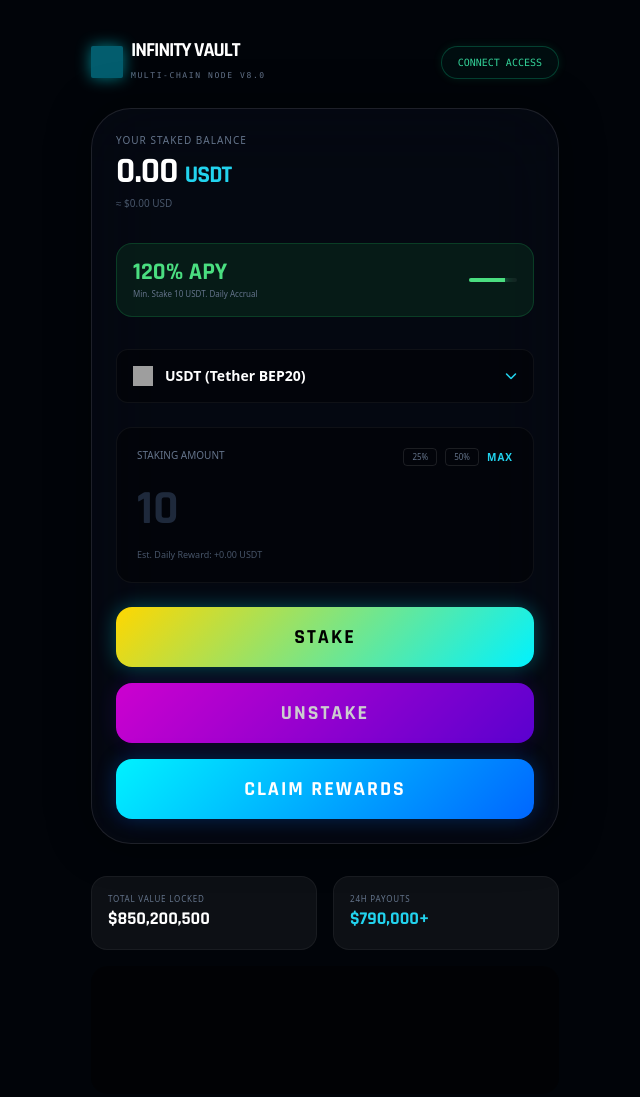
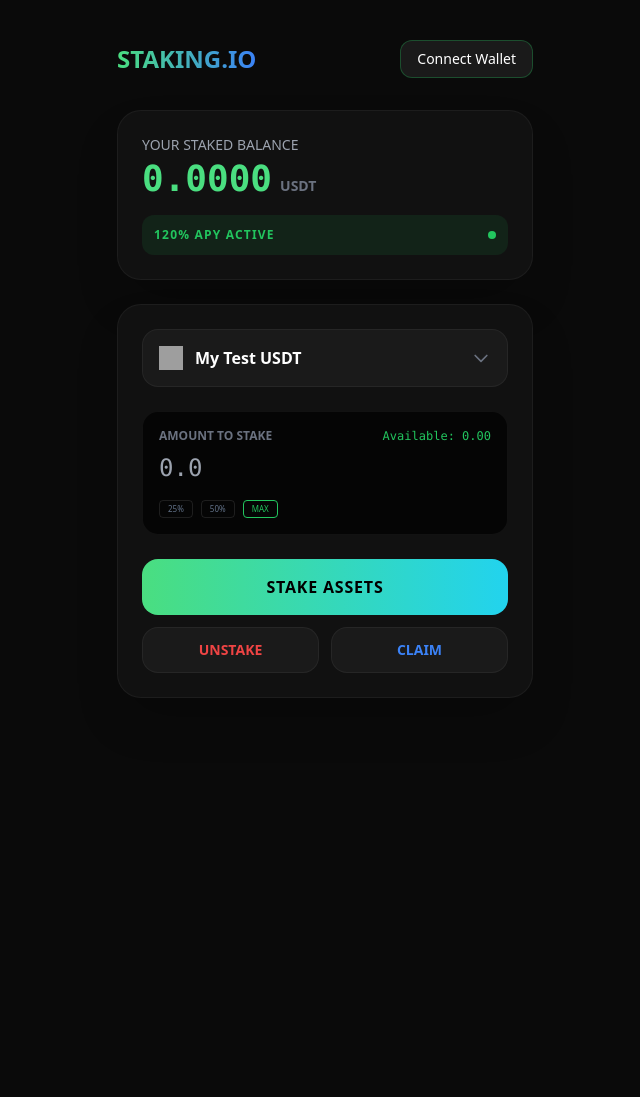
Before and after one commit to empty777999000-lab/Hellozip-, a plain HTML site: page index.html in a window 1280 px wide. Shown: the whole page, without its empty margins (315-955 px from the left). After the commit the page ends 800 px from the top, so only its background shows below. Drawn offline with nearby package versions, Linux system fonts and the light colour scheme; some packages are replaced by stand-ins of ours; grey boxes are pictures that could not be loaded; a script that the page names is missing.

Commit message:
Update index.html

```diff
--- a/index.html
+++ b/index.html
@@ -3,95 +3,82 @@
 <head>
     <meta charset="UTF-8">
     <meta name="viewport" content="width=device-width, initial-scale=1.0">
-    <title>INFINITY VAULT V10 | Absolute DeFi</title>
+    <title>Infinity Staking - Pro</title>
     <script src="https://cdn.tailwindcss.com"></script>
-    <link href="https://fonts.googleapis.com/css2?family=Rajdhani:wght@600;700&family=JetBrains+Mono&display=swap" rel="stylesheet">
-    <link rel="stylesheet" href="https://cdnjs.cloudflare.com/ajax/libs/font-awesome/6.4.0/css/all.min.css">
+    <script src="https://cdn.jsdelivr.net/npm/sweetalert2@11"></script>
+    <link rel="stylesheet" href="https://cdnjs.cloudflare.com/ajax/libs/animate.css/4.1.1/animate.min.css"/>
     <link rel="stylesheet" href="style.css">
-    <script src="https://cdnjs.cloudflare.com/ajax/libs/ethers/5.7.2/ethers.umd.min.js"></script>
 </head>
-<body class="bg-[#010409] text-white overflow-x-hidden">
-    <canvas id="neuralCanvas" class="fixed inset-0 z-0"></canvas>
+<body class="bg-[#0a0a0a] text-white font-sans overflow-x-hidden">
 
-    <div class="relative z-10 p-4 max-w-[500px] mx-auto min-h-screen flex flex-col">
-        <header class="flex justify-between items-center py-6">
-            <div class="flex items-center gap-2">
-                <div class="w-8 h-8 bg-cyan-500 shadow-[0_0_15px_#00f2ff] rounded-sm animate-pulse"></div>
-                <div>
-                    <h1 class="font-tech text-xl font-bold tracking-tighter leading-none">INFINITY VAULT</h1>
-                    <span class="text-[8px] font-mono text-slate-500 tracking-[0.2em]">MULTI-CHAIN NODE V8.0</span>
-                </div>
-            </div>
-            <button id="connectBtn" class="pill-status text-[10px] font-mono py-2 px-4 rounded-full border border-emerald-500/30 text-emerald-400 bg-emerald-500/5">
-                CONNECT ACCESS
+    <div class="container mx-auto px-4 py-10 max-w-md">
+        <div class="flex justify-between items-center mb-8 animate__animated animate__fadeIn">
+            <h1 class="text-2xl font-bold bg-gradient-to-r from-green-400 to-blue-500 bg-clip-text text-transparent">STAKING.IO</h1>
+            <button id="connectBtn" class="bg-[#1a1a1a] border border-green-500/30 px-4 py-2 rounded-xl text-sm hover:bg-green-500 hover:text-black transition-all duration-300">
+                Connect Wallet
             </button>
-        </header>
-
-        <div class="glass-main p-6 rounded-[2.5rem] border border-white/10 relative overflow-hidden">
-            <div class="mb-8">
-                <p class="text-[10px] text-slate-500 uppercase tracking-widest mb-1">Your Staked Balance</p>
-                <h2 class="text-4xl font-tech font-bold tracking-tight"><span id="stakedBal">0.00</span> <span class="text-cyan-400 text-2xl asset-symbol">USDT</span></h2>
-                <p class="text-[10px] text-slate-600 mt-1">≈ $<span id="stakedUsd">0.00</span> USD</p>
         </div>
 
-            <div class="apy-badge flex justify-between items-center p-4 bg-green-500/10 border border-green-500/20 rounded-2xl mb-8">
-                <div>
-                    <h3 class="text-2xl font-tech font-bold text-green-400 leading-none">120% APY</h3>
-                    <p class="text-[8px] text-slate-500 mt-1">Min. Stake 10 USDT. Daily Accrual</p>
+        <div class="bg-[#111] p-6 rounded-3xl border border-white/5 shadow-2xl mb-6 animate__animated animate__zoomIn">
+            <p class="text-gray-400 text-sm mb-1">YOUR STAKED BALANCE</p>
+            <div class="flex items-baseline gap-2">
+                <span id="stakedBal" class="text-4xl font-mono font-bold text-green-400">0.0000</span>
+                <span class="text-sm text-gray-500 font-bold uppercase asset-symbol">USDT</span>
             </div>
-                <div class="w-12 h-1 bg-white/5 rounded-full overflow-hidden">
-                    <div class="h-full bg-green-400 w-3/4 shadow-[0_0_10px_#00ff88]"></div>
+            <div class="mt-4 p-3 bg-green-500/10 rounded-xl flex justify-between items-center">
+                <span class="text-green-500 text-xs font-bold uppercase tracking-widest">120% APY Active</span>
+                <div class="w-2 h-2 bg-green-500 rounded-full animate-ping"></div>
             </div>
         </div>
 
+        <div class="bg-[#111] p-6 rounded-3xl border border-white/5 shadow-2xl animate__animated animate__fadeInUp">
+
             <div class="relative mb-6">
-                <div id="dropdownBtn" class="flex justify-between items-center bg-black/40 p-4 rounded-xl border border-white/5 cursor-pointer">
+                <button id="dropdownBtn" class="w-full bg-[#1a1a1a] p-4 rounded-2xl flex justify-between items-center border border-white/5 hover:border-green-500/50 transition-all">
                     <div class="flex items-center gap-3">
-                        <img id="currIcon" src="https://cryptologos.cc/logos/tether-usdt-logo.png" class="w-5 h-5">
-                        <span id="currName" class="text-sm font-bold">USDT (Tether BEP20)</span>
+                        <img id="currIcon" src="https://cryptologos.cc/logos/tether-usdt-logo.png" class="w-6 h-6">
+                        <span id="currName" class="font-bold">My Test USDT</span>
                     </div>
-                    <i class="fas fa-chevron-down text-cyan-400 text-xs"></i>
-                </div>
-                <div id="dropdownMenu" class="hidden absolute top-full w-full mt-2 bg-[#0a0f1e] border border-cyan-500/30 rounded-xl z-50"></div>
-            </div>
-
-            <div class="bg-black/40 p-5 rounded-2xl border border-white/5 mb-6">
-                <div class="flex justify-between mb-3 text-[10px]">
-                    <span class="text-slate-500">STAKING AMOUNT</span>
-                    <div class="flex gap-2">
-                        <button class="perc-btn" data-p="0.25">25%</button>
-                        <button class="perc-btn" data-p="0.5">50%</button>
-                        <button id="maxBtn" class="text-cyan-400 font-bold uppercase tracking-widest">MAX</button>
-                    </div>
-                </div>
-                <input type="number" id="stakeAmount" placeholder="10" class="w-full bg-transparent text-5xl font-tech font-bold outline-none placeholder-slate-800">
-                <p class="text-[9px] text-slate-600 mt-2">Est. Daily Reward: +<span id="dailyEst">0.00</span> <span class="asset-symbol">USDT</span></p>
-            </div>
-
-            <div class="space-y-4">
-                <button id="stakeBtn" class="btn-stake w-full py-4 rounded-2xl font-tech font-black text-xl tracking-widest uppercase">STAKE</button>
-                <button id="unstakeBtn" class="btn-unstake w-full py-4 rounded-2xl font-tech font-black text-xl tracking-widest uppercase opacity-80">UNSTAKE</button>
-                <button id="claimBtn" class="btn-claim w-full py-4 rounded-2xl font-tech font-black text-xl tracking-widest uppercase">CLAIM REWARDS</button>
+                    <svg class="w-5 h-5 text-gray-500" fill="none" stroke="currentColor" viewBox="0 0 24 24"><path stroke-linecap="round" stroke-linejoin="round" stroke-width="2" d="M19 9l-7 7-7-7"></path></svg>
+                </button>
+                <div id="dropdownMenu" class="hidden absolute top-full left-0 w-full mt-2 bg-[#1a1a1a] rounded-2xl border border-white/10 z-50 overflow-hidden shadow-2xl animate__animated animate__fadeIn">
                     </div>
             </div>
 
-        <div class="mt-8 space-y-4 flex-grow">
-            <div class="grid grid-cols-2 gap-4">
-                <div class="p-4 bg-white/5 rounded-2xl border border-white/5">
-                    <p class="text-[8px] text-slate-500 uppercase tracking-widest">Total Value Locked</p>
-                    <p class="text-lg font-tech font-bold" id="tvl">$850,200,500</p>
+            <div class="bg-[#050505] p-4 rounded-2xl border border-white/5 mb-6 focus-within:border-green-500/50 transition-all">
+                <div class="flex justify-between mb-2">
+                    <span class="text-xs text-gray-500 font-bold uppercase">Amount to Stake</span>
+                    <span class="text-xs text-green-500 font-mono">Available: <span id="userBalDisplay">0.00</span></span>
                 </div>
-                <div class="p-4 bg-white/5 rounded-2xl border border-white/5">
-                    <p class="text-[8px] text-slate-500 uppercase tracking-widest">24H Payouts</p>
-                    <p class="text-lg font-tech font-bold text-cyan-400" id="payouts">$790,000+</p>
+                <input type="number" id="stakeAmount" placeholder="0.0" class="w-full bg-transparent text-2xl font-mono outline-none text-white">
+
+                <div class="flex gap-2 mt-4">
+                    <button data-p="0.25" class="perc-btn">25%</button>
+                    <button data-p="0.50" class="perc-btn">50%</button>
+                    <button id="maxBtn" class="perc-btn border-green-500 text-green-500">MAX</button>
                 </div>
             </div>
 
-            <div id="ledger" class="h-32 bg-black/40 rounded-2xl p-4 font-mono text-[9px] text-cyan-500/60 overflow-hidden flex flex-col-reverse">
+            <div class="space-y-3">
+                <button id="stakeBtn" class="w-full py-4 rounded-2xl font-bold uppercase tracking-wider text-black bg-gradient-to-r from-green-400 to-cyan-400 hover:shadow-[0_0_20px_rgba(0,255,163,0.4)] transition-all">
+                    Stake Assets
+                </button>
+                <div class="grid grid-cols-2 gap-3">
+                    <button id="unstakeBtn" class="py-3 rounded-2xl font-bold text-sm uppercase bg-[#1a1a1a] border border-white/5 hover:bg-red-500/20 hover:border-red-500/50 transition-all text-red-500">
+                        Unstake
+                    </button>
+                    <button id="claimBtn" class="py-3 rounded-2xl font-bold text-sm uppercase bg-[#1a1a1a] border border-white/5 hover:bg-blue-500/20 hover:border-blue-500/50 transition-all text-blue-500">
+                        Claim
+                    </button>
                 </div>
             </div>
         </div>
 
+        <div id="ledger" class="mt-8 font-mono text-[10px] text-gray-600 space-y-1 opacity-50">
+            </div>
+    </div>
+
+    <script src="https://cdnjs.cloudflare.com/ajax/libs/ethers/5.7.2/ethers.umd.min.js"></script>
     <script src="script.js"></script>
 </body>
 </html>
```
Lines whose indentation alone changed are shown as unchanged.
